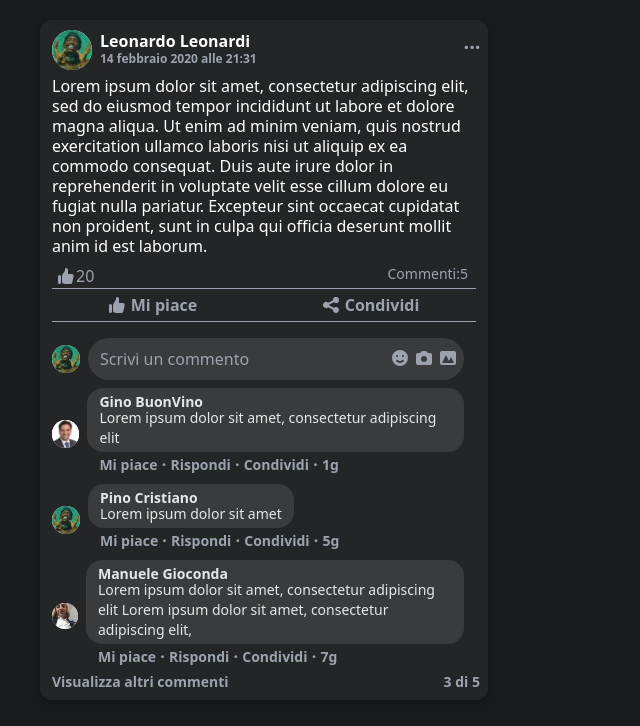
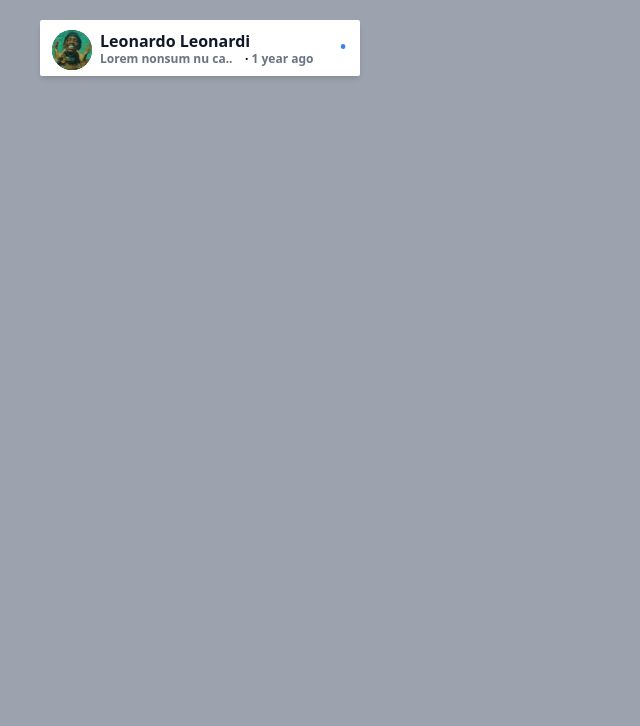
Before and after one commit to LeonardoLeonardi/keixbook, a React (Create React App) app: page / in a window 1280 px wide. Shown: the top 726 px of the page, without its empty margins (0-640 px from the left). Built offline with nearby package versions, Linux system fonts and the light colour scheme.

Commit message:
Add conversationItem

```diff
--- a/package.json
+++ b/package.json
@@ -9,6 +9,7 @@
     "@testing-library/react": "^11.2.5",
     "@testing-library/user-event": "^12.7.1",
     "autoprefixer": "^9.8.6",
+    "luxon": "^1.26.0",
     "postcss": "^7.0.35",
     "react": "^17.0.1",
     "react-dom": "^17.0.1",
@@ -18,8 +19,8 @@
   },
   "scripts": {
     "start": "craco start",
-     "build": "craco build",
-     "test": "craco test",
+    "build": "craco build",
+    "test": "craco test",
     "eject": "react-scripts eject"
   },
   "eslintConfig": {
--- a/public/index.html
+++ b/public/index.html
@@ -1,5 +1,5 @@
 <!DOCTYPE html>
-<html lang="en" class="dark">
+<html lang="en" class="">
   <head>
     <meta charset="utf-8" />
     <link rel="icon" href="%PUBLIC_URL%/favicon.ico" />
--- a/src/App.jsx
+++ b/src/App.jsx
@@ -1,13 +1,40 @@
 import "./App.css";
-import PostHeader from "./PostHeader";
-import PostBody from "./PostBody";
-import ActionBar from "./ActionBar";
-import PostComments from "./PostComments";
+import PostHeader from "./Post/PostHeader";
+import PostBody from "./Post/PostBody";
+import ActionBar from "./Post/ActionBar";
+import PostComments from "./Post/PostComments";
+import ConversationItem from "./ConversationItem";
+import User from "./img/User.jpg";
+
+import { DateTime } from "luxon";
+const date = new Date(2020, 1, 1);
+const dateLuxon = DateTime.fromJSDate(date);
+let string = dateLuxon.toRelative();
+
+let username = "Leonardo Leonardi";
+let lastMessage = "Lorem nonsum nu ca..";
 
 function App() {
   return (
-    <div className="bg-gray-200  dark:bg-darkM-3 h-screen pt-5">
-      <div className="ml-10 shadow-md bg-white dark:bg-darkM-1 max-w-md rounded-xl">
+    <div className="bg-gray-400  dark:bg-darkM-3 h-screen pt-5">
+      <div>
+        <div className="ml-10 shadow-md bg-white dark:bg-darkM-1 max-w-xs rounded-sm">
+          <ConversationItem
+            image={User}
+            username={username}
+            lastMessage={lastMessage}
+            date={string}
+            isRead={1}
+          />
+        </div>
+      </div>
+    </div>
+  );
+}
+
+export default App;
+
+/*<div className="ml-10 shadow-md bg-white dark:bg-darkM-1 max-w-md rounded-xl">
         <PostHeader />
         <PostBody
           text="Lorem ipsum dolor sit amet, consectetur adipiscing elit, sed do
@@ -20,9 +47,4 @@ function App() {
         />
         <ActionBar numberOfComments="5" numberOfLikes="20" />
         <PostComments />
-      </div>
-    </div>
-  );
-}
-
-export default App;
+      </div>*/
--- /dev/null
+++ b/src/ConversationItem.js
@@ -0,0 +1,35 @@
+function isReadOn(p) {
+  if (p === 1)
+    return <p className="text-4xl mb-1 mr-3 text-blue-500 relative">·</p>;
+  return;
+}
+
+function ConversationItem(props) {
+  return (
+    <div className="h-14 flex justify-between items-center cursor-pointer">
+      <div className="flex items-center">
+        <div className="ml-3 mt-1 relative dark:bg-white bg-gray-700 rounded-full">
+          <img
+            className="rounded-full max-h-10 cursor-pointer  dark:hover:opacity-80 hover:opacity-90"
+            src={props.image}
+            alt=""
+          />
+        </div>
+        <div className="ml-2 ">
+          <p className="text-gray-900 font-semibold text-base dark:text-white -mb-0.5 ">
+            {props.username}
+          </p>
+          <p className="font-semibold text-xs text-gray-500 dark:text-gray-400 ">
+            {props.lastMessage}{" "}
+            <span className="text-black dark:text-gray-300">
+              &nbsp;&nbsp;&nbsp;·{" "}
+            </span>
+            {props.date}
+          </p>
+        </div>
+      </div>
+      {isReadOn(props.isRead)}
+    </div>
+  );
+}
+export default ConversationItem;
--- a/src/ActionBar.js
+++ b/src/Post/ActionBar.js
@@ -1,5 +1,3 @@
-import "./App.css";
-
 function ActionBar(props) {
   return (
     <div className="divide-y divide-gray-400 pt-2">
--- a/src/Comment.js
+++ b/src/Post/Comment.js
@@ -1,5 +1,3 @@
-import "./App.css";
-
 function PostComments(props) {
   return (
     <>
--- a/src/PostBody.js
+++ b/src/Post/PostBody.js
@@ -1,5 +1,3 @@
-import "./App.css";
-
 function PostBody(props) {
   return (
     <div className="">
--- a/src/PostHeader.js
+++ b/src/Post/PostHeader.js
@@ -1,5 +1,4 @@
-import User from "./img/User.jpg";
-import "./App.css";
+import User from "./../img/User.jpg";
 
 function PostHeader(props) {
   return (
```
Also changed, not shown: src/Post/PostComments.js (renamed from src/PostComments.js, +3 -4 lines), src/logo.svg (deleted), 1 other file (tests, documents, lock files or other folders).
